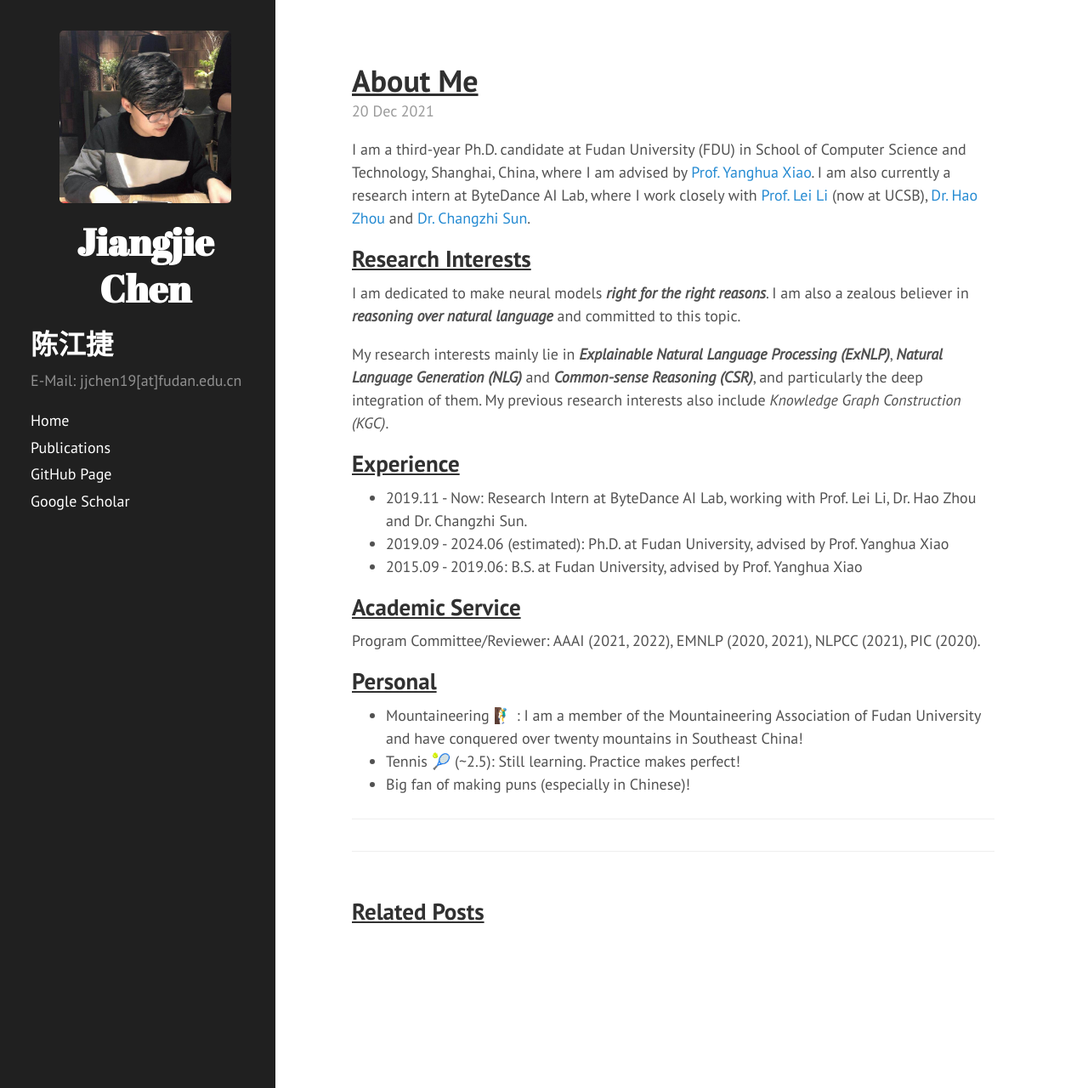
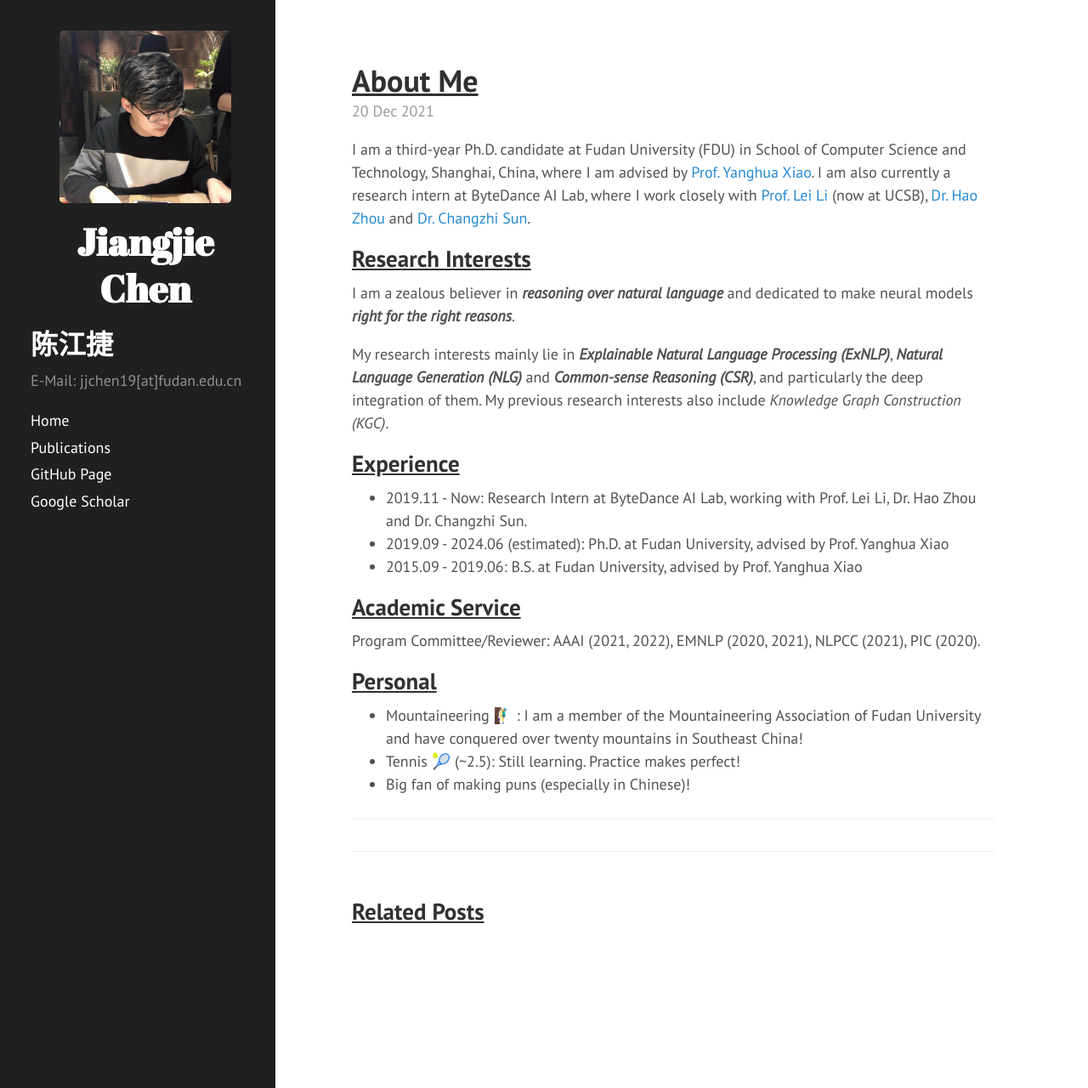
Before and after one commit to jiangjiechen/jiangjiechen.github.io, a Jekyll site: the page built from _posts/2021-12-20-About Me.md, in a window 1280 px wide and 1280 px high. Shown: the whole window at 85% size. Built offline with Jekyll 4.4.1, drawn with Linux system fonts in a browser that asks for light colours.

Commit message:
fix typo

```diff
--- a/_posts/2021-12-20-About Me.md
+++ b/_posts/2021-12-20-About Me.md
@@ -7,7 +7,7 @@ I am a third-year Ph.D. candidate at Fudan University (FDU) in School of Compute
 
 ## Research Interests
 
-I am dedicated to make neural models <b><i>right for the right reasons</i></b>. I am also a zealous believer in <b><i>reasoning over natural language</i></b> and committed to this topic.
+I am a zealous believer in <b><i>reasoning over natural language</i></b> and dedicated to make neural models <b><i>right for the right reasons</i></b>.
 
 My research interests mainly lie in <b><i>Explainable Natural Language Processing (ExNLP)</i></b>, <b><i>Natural Language Generation (NLG)</i></b> and <b><i>Common-sense Reasoning (CSR)</i></b>, and particularly the deep integration of them. My previous research interests also include <i>Knowledge Graph Construction (KGC)</i>.
 
```
